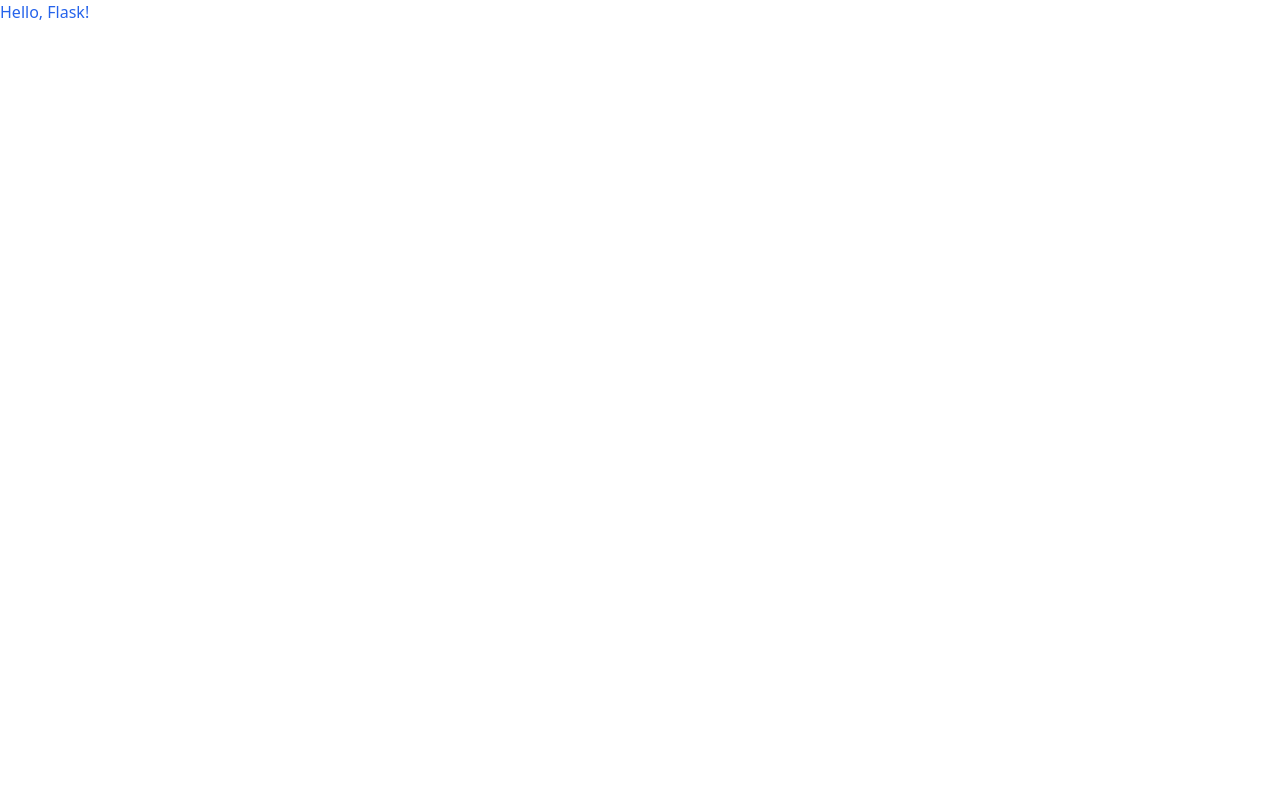
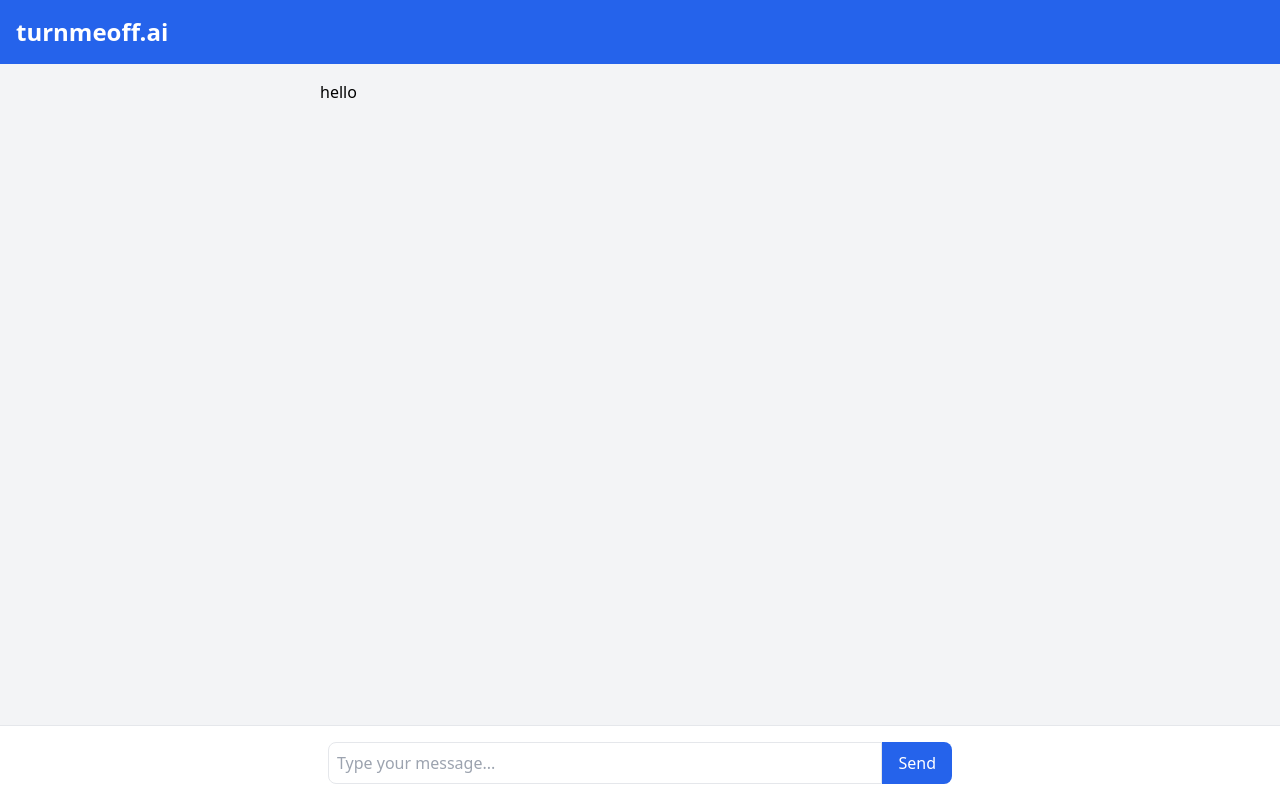
Before and after one commit to Granther/turn-me-off-ai, a Flask app: page / in a window 1280 px wide. Before the commit the page is almost empty. Run offline with Flask 3, Linux system fonts and the light colour scheme.

Commit message:
Did more work on the frontend

```diff
--- a/static/dist/css/output.css
+++ b/static/dist/css/output.css
@@ -558,7 +558,172 @@
   position: static;
 }
 
+.ml-auto {
+  margin-left: auto;
+}
+
+.flex {
+  display: flex;
+}
+
+.h-screen {
+  height: 100vh;
+}
+
+.w-1\/2 {
+  width: 50%;
+}
+
+.w-full {
+  width: 100%;
+}
+
+.max-w-\[70\%\] {
+  max-width: 70%;
+}
+
+.max-w-2xl {
+  max-width: 42rem;
+}
+
+.flex-grow {
+  flex-grow: 1;
+}
+
+.flex-col {
+  flex-direction: column;
+}
+
+.justify-center {
+  justify-content: center;
+}
+
+.space-y-4 > :not([hidden]) ~ :not([hidden]) {
+  --tw-space-y-reverse: 0;
+  margin-top: calc(1rem * calc(1 - var(--tw-space-y-reverse)));
+  margin-bottom: calc(1rem * var(--tw-space-y-reverse));
+}
+
+.overflow-y-auto {
+  overflow-y: auto;
+}
+
+.rounded-lg {
+  border-radius: 0.5rem;
+}
+
+.rounded-l-lg {
+  border-top-left-radius: 0.5rem;
+  border-bottom-left-radius: 0.5rem;
+}
+
+.rounded-r-lg {
+  border-top-right-radius: 0.5rem;
+  border-bottom-right-radius: 0.5rem;
+}
+
+.border {
+  border-width: 1px;
+}
+
+.border-t {
+  border-top-width: 1px;
+}
+
+.bg-\[\#32277a\] {
+  --tw-bg-opacity: 1;
+  background-color: rgb(50 39 122 / var(--tw-bg-opacity));
+}
+
+.bg-\[\#aa9ef7\] {
+  --tw-bg-opacity: 1;
+  background-color: rgb(170 158 247 / var(--tw-bg-opacity));
+}
+
+.bg-\[\#808080\] {
+  --tw-bg-opacity: 1;
+  background-color: rgb(128 128 128 / var(--tw-bg-opacity));
+}
+
+.bg-blue-100 {
+  --tw-bg-opacity: 1;
+  background-color: rgb(219 234 254 / var(--tw-bg-opacity));
+}
+
+.bg-blue-600 {
+  --tw-bg-opacity: 1;
+  background-color: rgb(37 99 235 / var(--tw-bg-opacity));
+}
+
+.bg-gray-100 {
+  --tw-bg-opacity: 1;
+  background-color: rgb(243 244 246 / var(--tw-bg-opacity));
+}
+
+.bg-gray-200 {
+  --tw-bg-opacity: 1;
+  background-color: rgb(229 231 235 / var(--tw-bg-opacity));
+}
+
+.bg-white {
+  --tw-bg-opacity: 1;
+  background-color: rgb(255 255 255 / var(--tw-bg-opacity));
+}
+
+.p-2 {
+  padding: 0.5rem;
+}
+
+.p-4 {
+  padding: 1rem;
+}
+
+.px-4 {
+  padding-left: 1rem;
+  padding-right: 1rem;
+}
+
+.py-2 {
+  padding-top: 0.5rem;
+  padding-bottom: 0.5rem;
+}
+
+.text-2xl {
+  font-size: 1.5rem;
+  line-height: 2rem;
+}
+
+.font-bold {
+  font-weight: 700;
+}
+
 .text-blue-600 {
   --tw-text-opacity: 1;
   color: rgb(37 99 235 / var(--tw-text-opacity));
 }
+
+.text-white {
+  --tw-text-opacity: 1;
+  color: rgb(255 255 255 / var(--tw-text-opacity));
+}
+
+.hover\:bg-blue-700:hover {
+  --tw-bg-opacity: 1;
+  background-color: rgb(29 78 216 / var(--tw-bg-opacity));
+}
+
+.focus\:outline-none:focus {
+  outline: 2px solid transparent;
+  outline-offset: 2px;
+}
+
+.focus\:ring-2:focus {
+  --tw-ring-offset-shadow: var(--tw-ring-inset) 0 0 0 var(--tw-ring-offset-width) var(--tw-ring-offset-color);
+  --tw-ring-shadow: var(--tw-ring-inset) 0 0 0 calc(2px + var(--tw-ring-offset-width)) var(--tw-ring-color);
+  box-shadow: var(--tw-ring-offset-shadow), var(--tw-ring-shadow), var(--tw-shadow, 0 0 #0000);
+}
+
+.focus\:ring-blue-500:focus {
+  --tw-ring-opacity: 1;
+  --tw-ring-color: rgb(59 130 246 / var(--tw-ring-opacity));
+}
--- a/templates/index.html
+++ b/templates/index.html
@@ -6,6 +6,33 @@
     <link rel="stylesheet" href="{{url_for('static',filename='dist/css/output.css')}}">
     <title>Document</title>
 </head>
-<body>
-    <h1 class="text-blue-600">Hello, Flask!</h1></body>
+<body class="bg-gray-100 h-screen flex flex-col">
+    <header class="bg-blue-600 text-white p-4">
+        <h1 class="text-2xl font-bold">turnmeoff.ai</h1>
+    </header>
+
+    <main class="flex-grow">
+        <div class="flex justify-center">
+            <div class="w-full max-w-2xl flex flex-col">
+                <div class="p-4">
+                        hello
+                </div>
+            </div>
+        </div>
+    </main>
+
+
+    <footer class="bg-white p-4 border-t">
+        <form id="chat-form" class="flex justify-center">
+            <div class="w-1/2 flex">
+                <input type="text" id="user-input" placeholder="Type your message..."
+                    class="flex-grow p-2 border rounded-l-lg focus:outline-none focus:ring-2 focus:ring-blue-500">
+                <button type="submit"
+                        class="bg-blue-600 text-white px-4 py-2 rounded-r-lg hover:bg-blue-700 focus:outline-none focus:ring-2 focus:ring-blue-500">
+                    Send
+                </button>
+            </div>
+        </form>
+    </footer>
+</body>
 </html>
```
